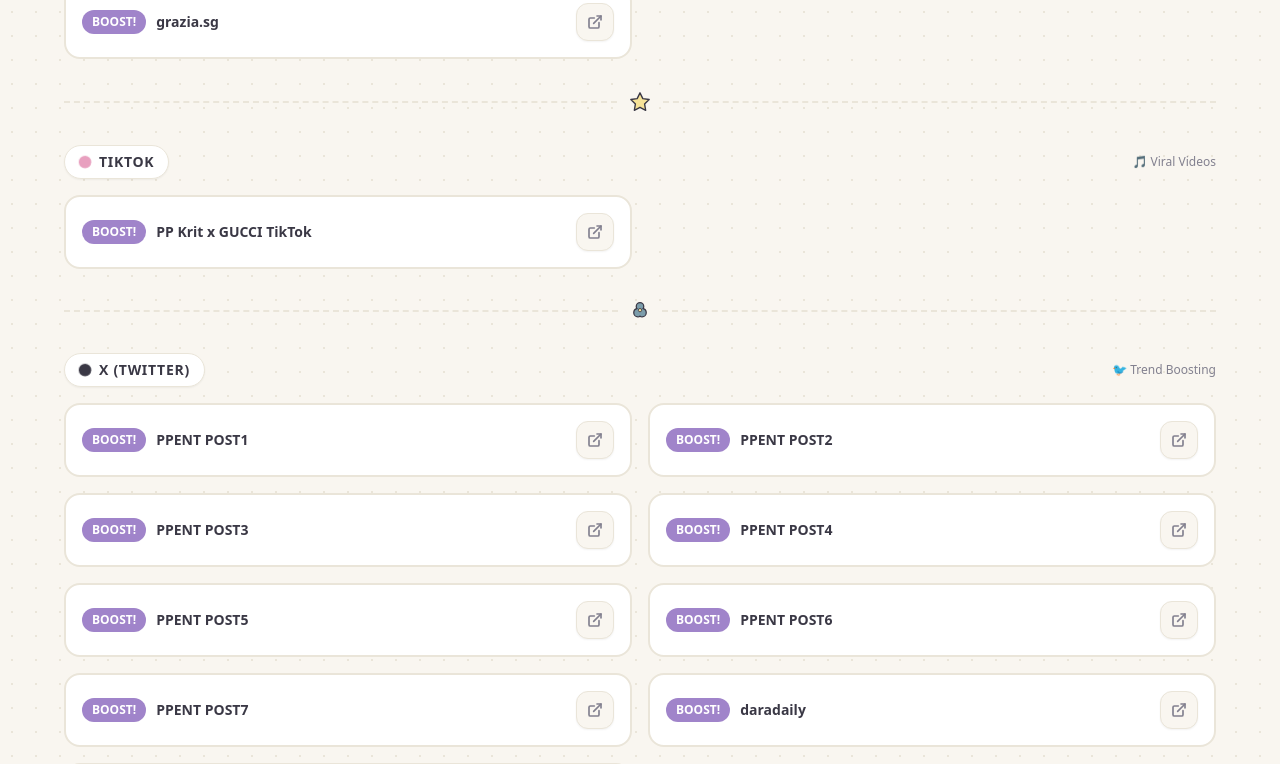
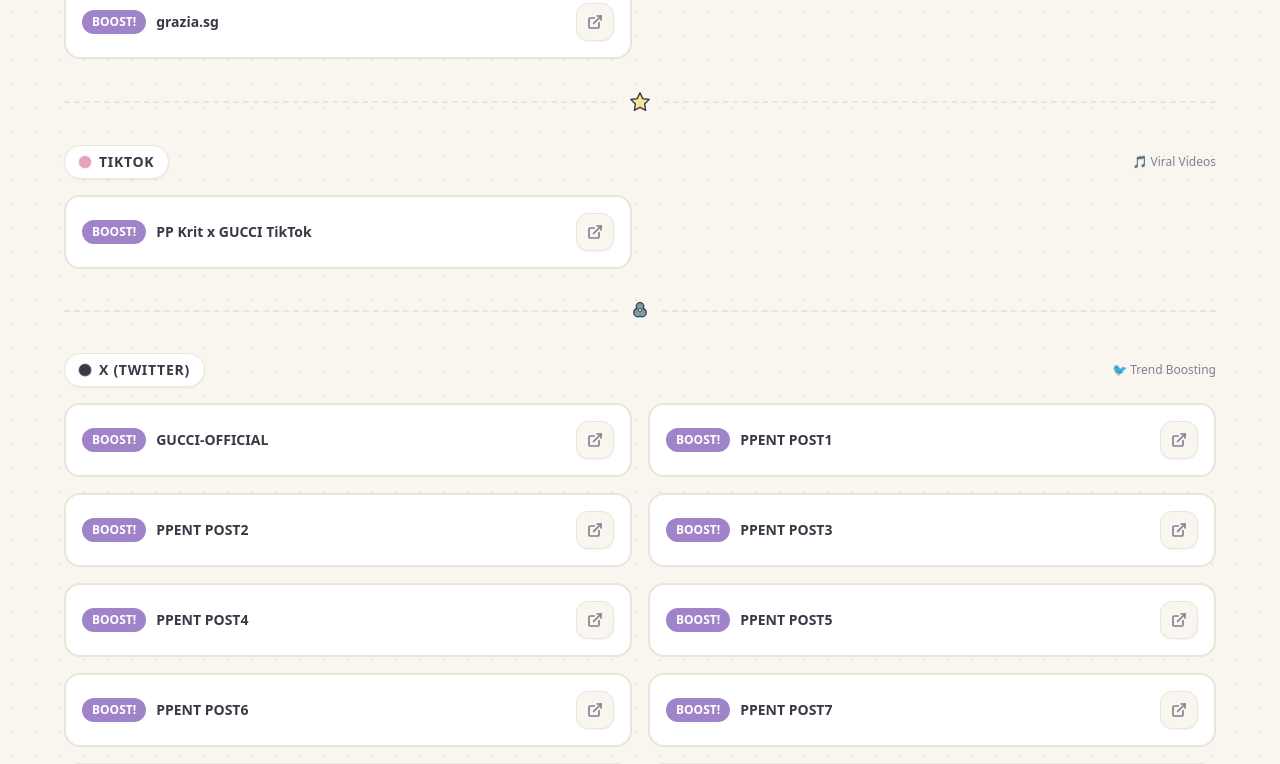
Before and after one commit to gongxu324-netizen/PPKRITT, a plain HTML site: page index.html in a window 1280 px wide. Shown: the part 912-1676 px from the top of the page. Drawn offline with nearby package versions, Linux system fonts and the light colour scheme.

Commit message:
Update index.html

```diff
--- a/index.html
+++ b/index.html
@@ -385,6 +385,7 @@
                 { id: "tk1", name: "PP Krit x GUCCI TikTok", link: "https://vt.tiktok.com/ZSqKmbs8Y/" }
             ],
             x_posts: [
+                { id: "x000", name: "GUCCI-OFFICIAL", link: "https://x.com/gucci/status/2102413529479536691?s=46" },
                 { id: "x001", name: "PPENT POST1", link: "https://x.com/ppkrit_ent/status/2102383667868016898?s=46" },
                 { id: "x002", name: "PPENT POST2", link: "https://x.com/ppkrit_ent/status/2102383721496375539?s=46" },
                 { id: "x003", name: "PPENT POST3", link: "https://x.com/ppkrit_ent/status/2102383766438367376?s=46" },
```
